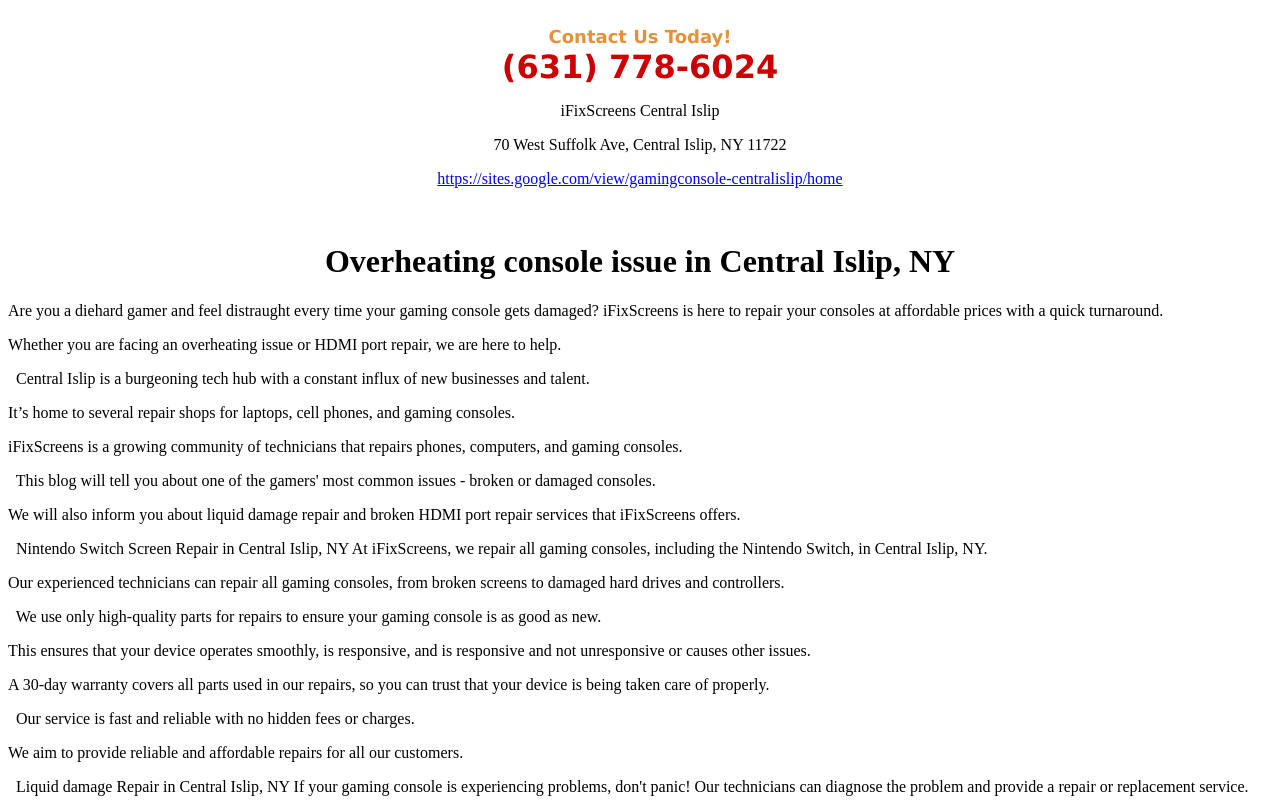
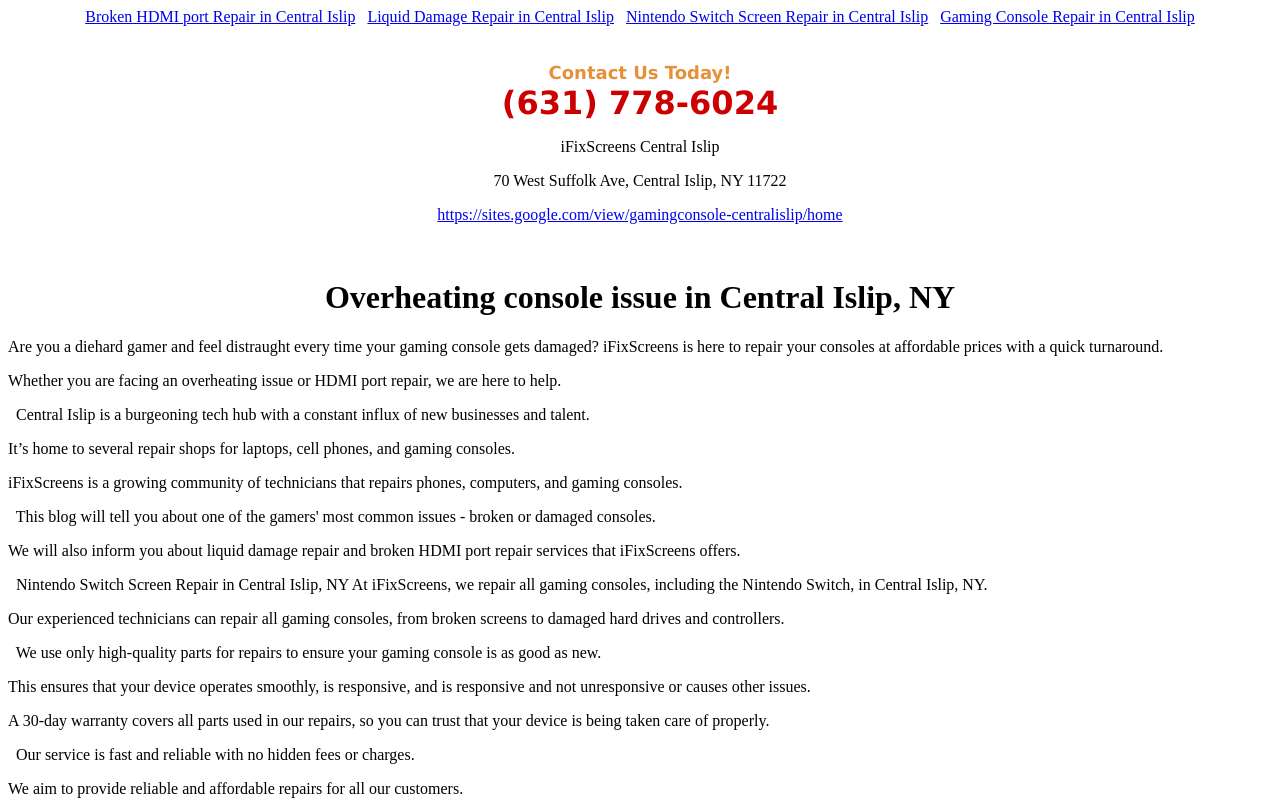
Before and after one commit to iFix786/Gaming-console-repair-in-centralslip, a plain HTML site: page OverheatingconsoleissueinCentralIslipNY.html in a window 1280 px wide. Shown: the top 801 px of the page. Drawn offline with Linux system fonts and the light colour scheme.

Commit message:
Update OverheatingconsoleissueinCentralIslipNY.html

```diff
--- a/OverheatingconsoleissueinCentralIslipNY.html
+++ b/OverheatingconsoleissueinCentralIslipNY.html
@@ -1,4 +1,14 @@
-<!DOCTYPE html><html><body><div class="sites-embed-align-center-wrapping-off"><div class="sites-embed-border-on sites-embed sites-embed-full-width" style="width:100%;"><div class="sites-embed-content sites-embed-type-text"><div class="sites-embed-content-textbox"><div dir="ltr"><div style="text-align:center"><br><span style="color:rgb(230,145,56)"><b><font size="4"><span style="font-family:verdana,sans-serif">Contact Us Today!</span></font></b></span><br><span style="color:rgb(204,0,0)"><b><font size="6"><span style="font-family:verdana,sans-serif">(631) 778-6024</span></font></b></span><br><p>iFixScreens Central Islip</p><p>70 West Suffolk Ave, Central Islip, NY 11722</p><p><a href="https://sites.google.com/view/gamingconsole-centralislip/home" target="_blank">https://sites.google.com/view/gamingconsole-centralislip/home</a></p><br></div></div></div></div></div></div><center><h1>Overheating console issue in Central Islip, NY</h1></center>Are you a diehard gamer and feel distraught every time your gaming console gets damaged? iFixScreens is here to repair your consoles at affordable prices with a quick turnaround. <p>Whether you are facing an overheating issue or HDMI port repair, we are here to help.
+<!DOCTYPE html><html><body>
+   <div style="text-align: center;">
+        <a href="./BrokenHDMIportrepairinCentralIslipNY.html">Broken HDMI port Repair in Central Islip</a>&nbsp&nbsp
+        <a href="./LiquiddamageRepairinCentralIslipNY.html">Liquid Damage Repair in Central Islip</a>&nbsp&nbsp
+        <a href="./NintendoSwitchScreenRepairinCentralIslipNY.html">Nintendo Switch Screen Repair in Central Islip</a>&nbsp&nbsp
+
+        <a href="./index.html">Gaming Console Repair in Central Islip</a>
+    </div><br/>
+
+
+  <div class="sites-embed-align-center-wrapping-off"><div class="sites-embed-border-on sites-embed sites-embed-full-width" style="width:100%;"><div class="sites-embed-content sites-embed-type-text"><div class="sites-embed-content-textbox"><div dir="ltr"><div style="text-align:center"><br><span style="color:rgb(230,145,56)"><b><font size="4"><span style="font-family:verdana,sans-serif">Contact Us Today!</span></font></b></span><br><span style="color:rgb(204,0,0)"><b><font size="6"><span style="font-family:verdana,sans-serif">(631) 778-6024</span></font></b></span><br><p>iFixScreens Central Islip</p><p>70 West Suffolk Ave, Central Islip, NY 11722</p><p><a href="https://sites.google.com/view/gamingconsole-centralislip/home" target="_blank">https://sites.google.com/view/gamingconsole-centralislip/home</a></p><br></div></div></div></div></div></div><center><h1>Overheating console issue in Central Islip, NY</h1></center>Are you a diehard gamer and feel distraught every time your gaming console gets damaged? iFixScreens is here to repair your consoles at affordable prices with a quick turnaround. <p>Whether you are facing an overheating issue or HDMI port repair, we are here to help.
 <p>
 
 Central Islip is a burgeoning tech hub with a constant influx of new businesses and talent. <p>It’s home to several repair shops for laptops, cell phones, and gaming consoles. <p>iFixScreens is a growing community of technicians that repairs phones, computers, and gaming consoles.
```
